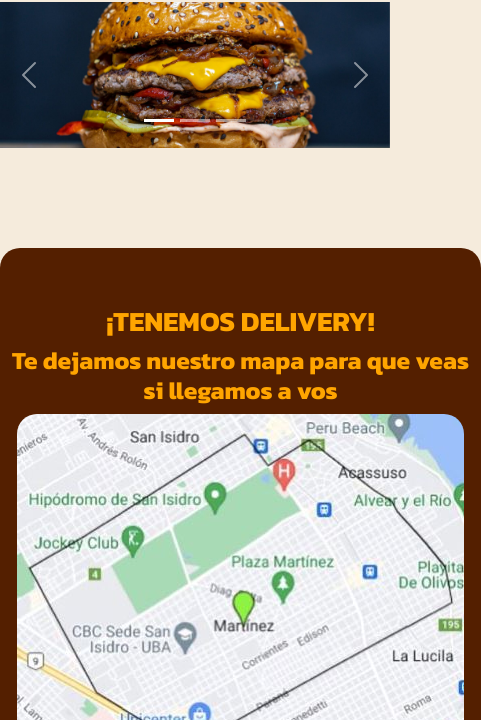
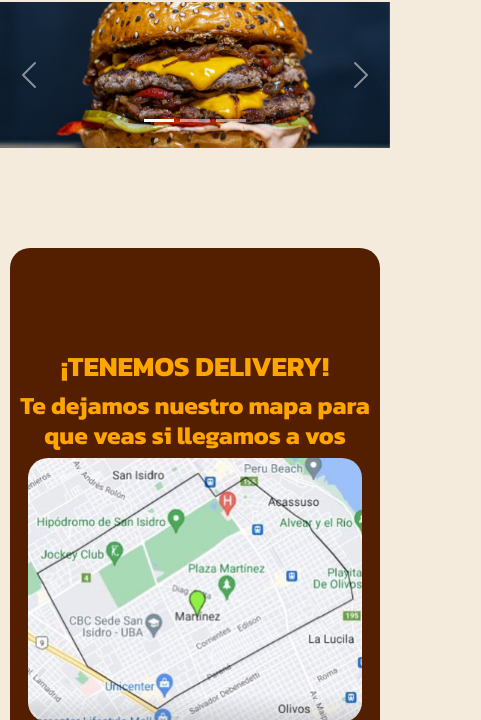
Before and after one commit to MateoCasillo/PreEntrega3-MateoCasillo, a plain HTML site: page index.html in a window 390 px wide. Shown: the part 124-844 px from the top of the page, 481 px wide, since content can reach past the window. Drawn offline with nearby package versions, Linux system fonts and the light colour scheme.

Commit message:
imagen n-12

```diff
--- a/css/estilos.css
+++ b/css/estilos.css
@@ -11,7 +11,7 @@
   color: #000000;
 }
 
-@media screen and (min-width: 961px) {
+@media screen and (min-width: 992px) {
   /* Selector de tipo id */
 #icono-mlekos {
   width: 150px;
@@ -267,7 +267,7 @@ a{
 /* Dispositivos Tipo Tablet/Medianos */
 
 
-@media screen and (min-width: 481px) and (max-width: 960px) {
+@media screen and (min-width: 481px) and (max-width: 991px) {
 #icono-mlekos {
   width: 150px;
 }
@@ -675,12 +675,11 @@ a{
     display: flex;
     justify-content: center;
     flex-direction: column;
-    width: 481px;
+    width: 95%;
     align-items: center;
     margin: auto;
     height: 575px;
     background: #541f00;
-    color: #f5ebdc;
     margin-top: 100px;
     margin-bottom: 100px;
     text-align: center;
@@ -694,6 +693,7 @@ a{
 
   #imagen-mapa{
     border-radius: 20px;
+    width: 90%;
   }
 
   /* menu */
```
